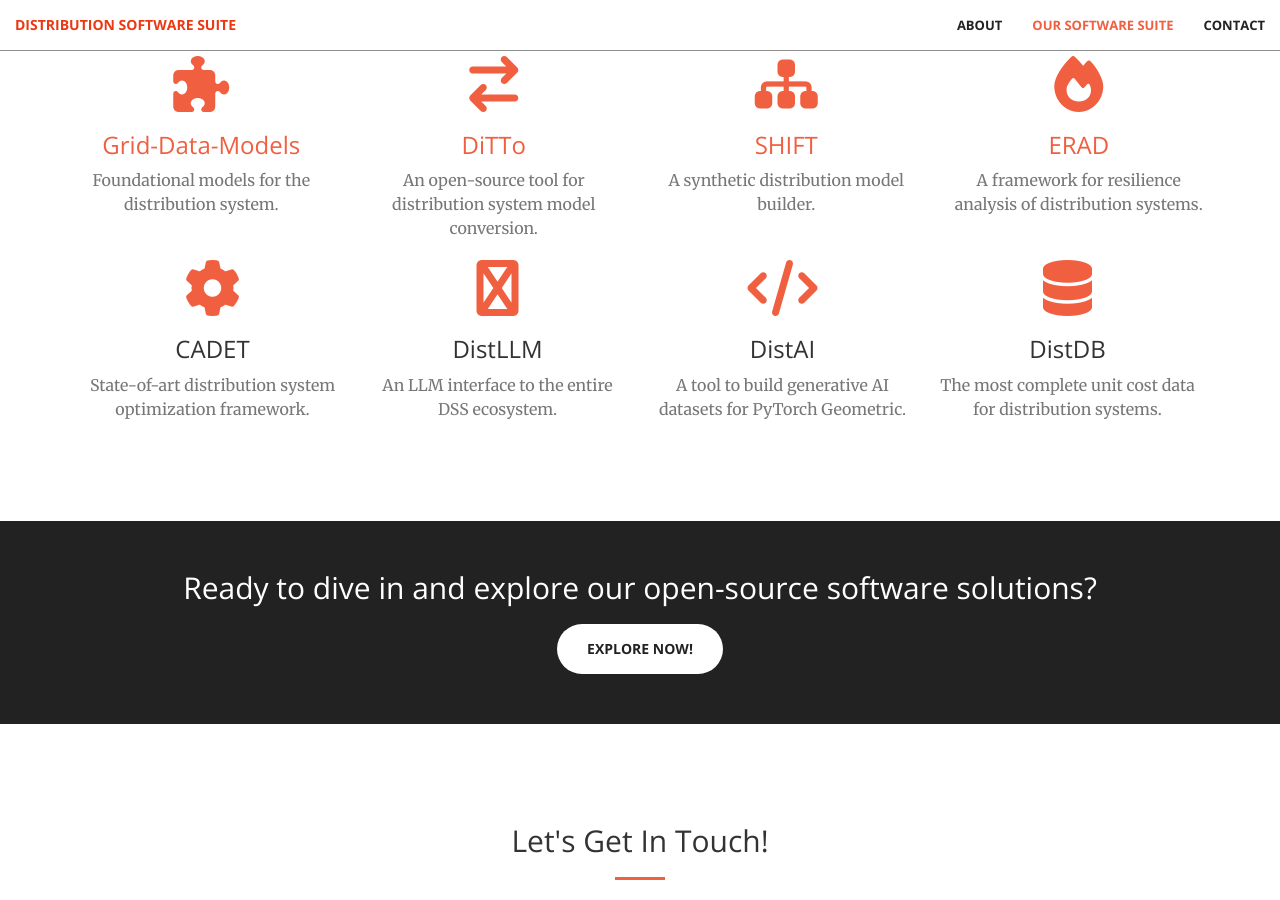
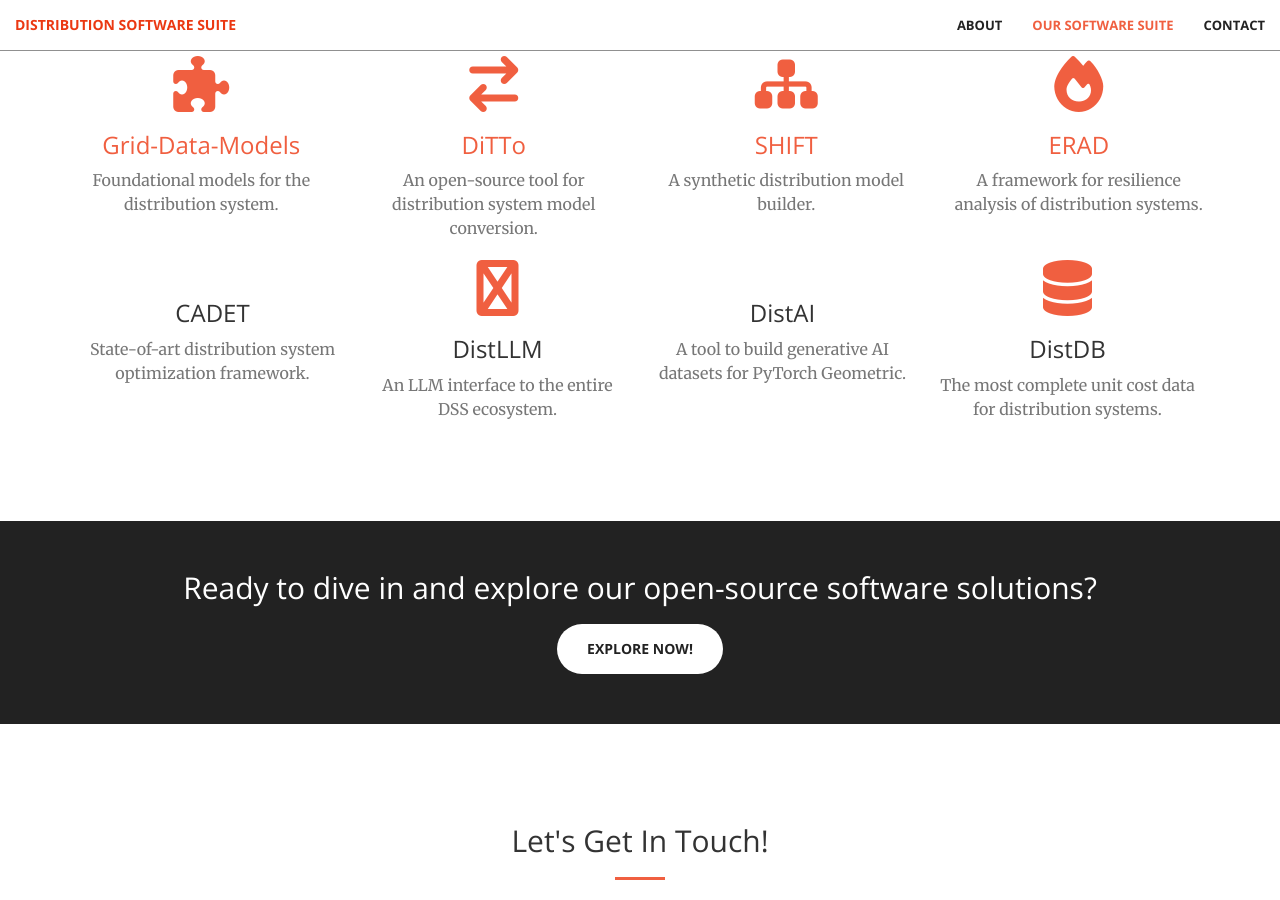
Before and after one commit to NREL-Distribution-Suites/distribution_software_suite, a Jekyll site: the page built from index.html, in a window 1280 px wide and 900 px high, scrolled down 1775 px. Built offline with Jekyll 4.4.1, drawn with Linux system fonts in a browser that asks for light colours.

Commit message:
icon update

```diff
--- a/_includes/services.html
+++ b/_includes/services.html
@@ -51,7 +51,7 @@
         <div class="row"></div>
             <div class="col-lg-3 col-md-6 text-center">
                 <div class="service-box">
-                    <i class="fa fa-4x fa-gear wow bounceIn text-primary" data-wow-delay=".2s"></i>
+                    <i class="fa fa-4x fa-message-bot wow bounceIn text-primary" data-wow-delay=".2s"></i>
                     <h3>CADET</h3>
                     <p class="text-muted">State-of-art distribution system optimization framework.</p>
                 </div>
@@ -65,7 +65,7 @@
             </div>
             <div class="col-lg-3 col-md-6 text-center">
                 <div class="service-box">
-                    <i class="fa fa-4x fa-code wow bounceIn text-primary" data-wow-delay=".2s"></i>
+                    <i class="fa fa-4x fa-chart-network wow bounceIn text-primary" data-wow-delay=".2s"></i>
                     <h3>DistAI</h3>
                     <p class="text-muted">A tool to build generative AI datasets for PyTorch Geometric.</p>
                 </div>
```
